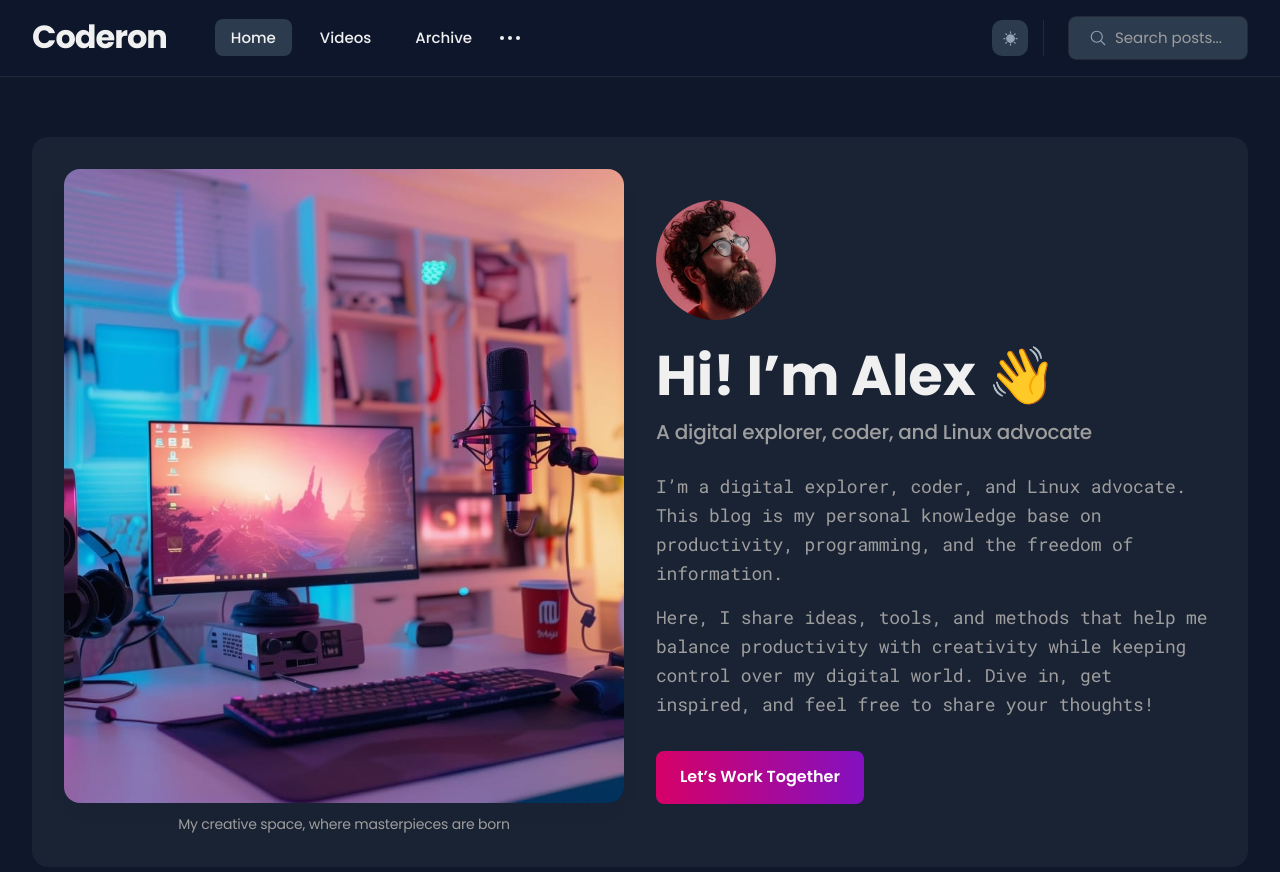
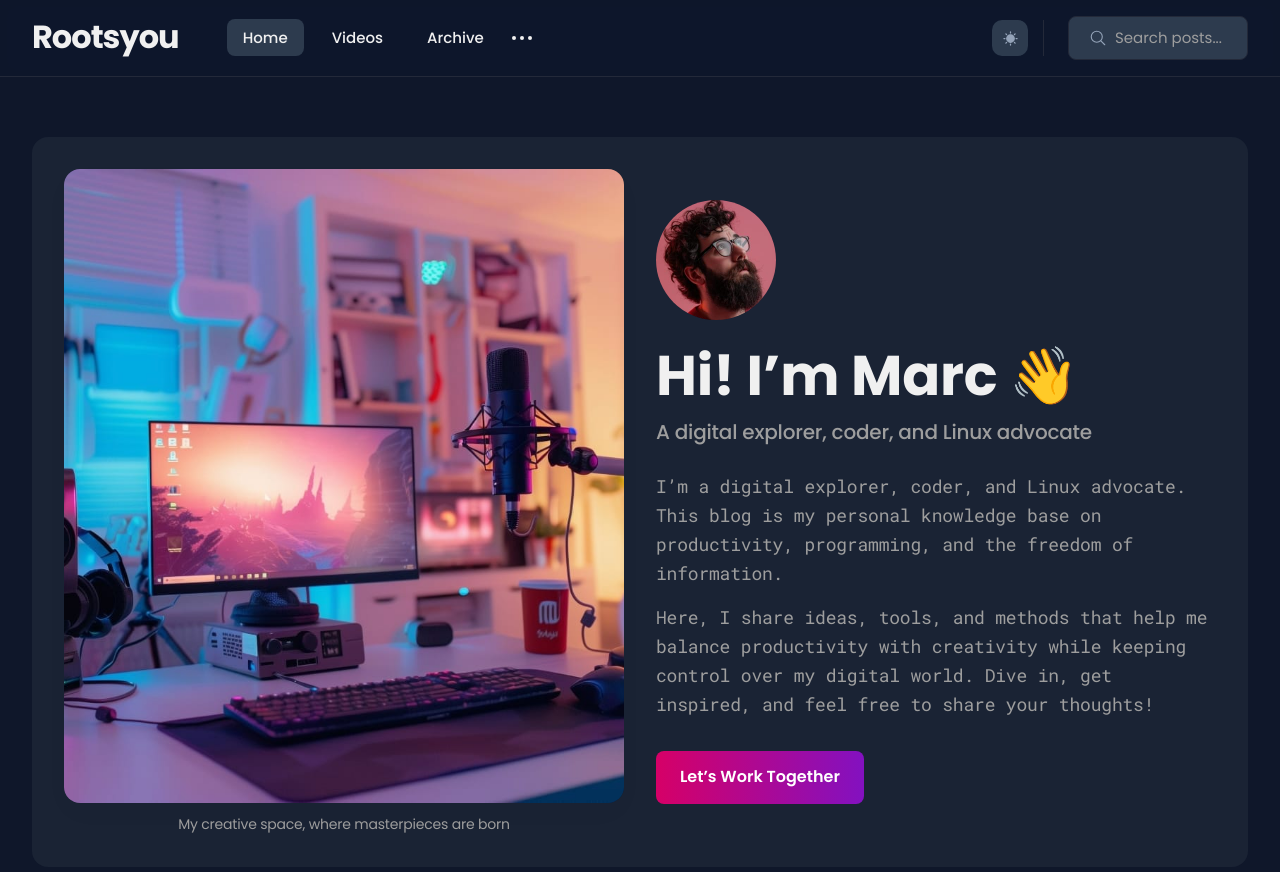
Before and after one commit to rootsyou/rootsyou.github.io, a Jekyll site: the page built from index.html, in a window 1280 px wide and 900 px high. Shown: the top 872 px of the window. Built offline with Jekyll 4.4.1, drawn with Linux system fonts in a browser that asks for light colours; the list of posts is cut into pages by our own code; some of the changed text lies outside the part shown.

Commit message:
Update title

```diff
--- a/_data/settings.yml
+++ b/_data/settings.yml
@@ -1,6 +1,6 @@
 #-------------------------------
 # Site Settings
-title: Coderon
+title: Rootsyou
 description: Coderon is a super modern and unique Jekyll blog theme
 logo: # You can add own logo. For example '/images/logo.png'.
 logo_dark:
@@ -42,7 +42,7 @@ menu_settings:
 #-------------------------------
 # Author Settings
 author:
-  author_name: Alex Dias
+  author_name: Marc
   author_avatar: /images/01-1.jpg
 
 
@@ -51,7 +51,7 @@ author:
 hero:
   enable: true
   hero_avatar: /images/01-1.jpg
-  hero_title: Hi! I’m Alex 👋
+  hero_title: Hi! I’m Marc 👋
   hero_subtitle: A digital explorer, coder, and Linux advocate
   hero_description: |
     I’m a digital explorer, coder, and Linux advocate. This blog is my personal knowledge base on productivity, programming, and the freedom of information.
```
